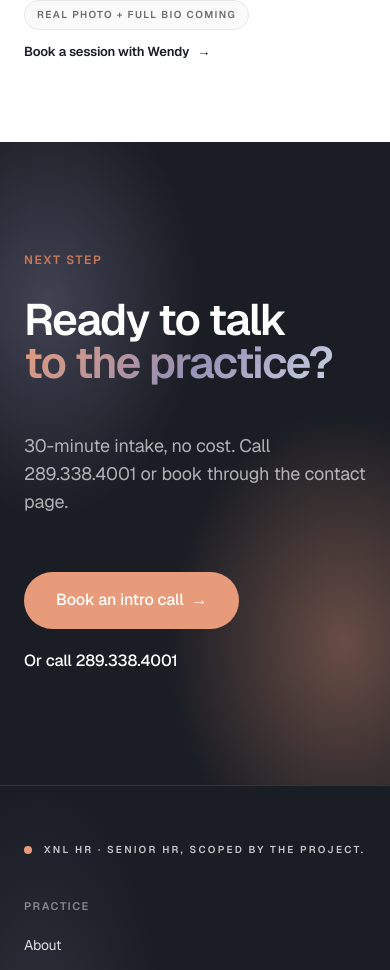
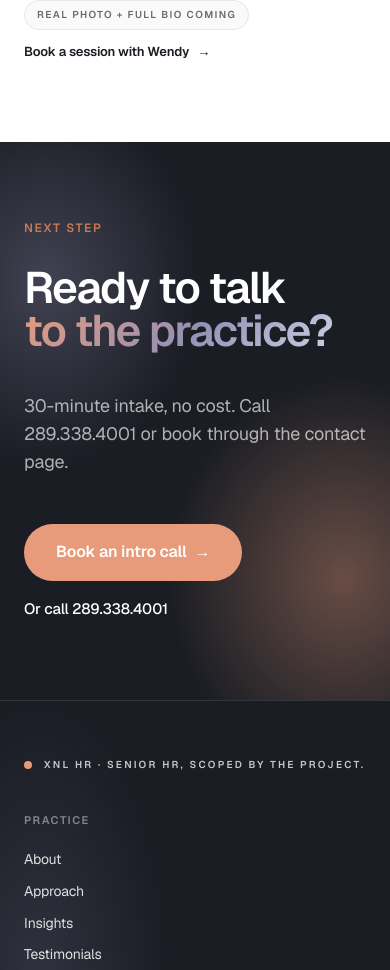
Before and after one commit to staybookt/xnl-hr-website, a Next.js app: page /about in a window 390 px wide. Shown: the part 4754-5724 px from the top of the page. Built offline with nearby package versions, Linux system fonts and the light colour scheme.

Commit message:
Wave 39.4 — kill remaining opacity:0 flash risks on shared components + tighten PageCTA padding

```diff
--- a/src/components/mediation-band.tsx
+++ b/src/components/mediation-band.tsx
@@ -6,7 +6,7 @@ import { motion } from "framer-motion";
 export function MediationBand() {
   return (
     <motion.section
-      initial={{ opacity: 0, y: 20 }}
+      initial={{ opacity: 1, y: 16 }}
       whileInView={{ opacity: 1, y: 0 }}
       viewport={{ once: true, margin: "-50px" }}
       transition={{ duration: 0.8, ease: [0.16, 1, 0.3, 1] }}
@@ -31,7 +31,7 @@ export function MediationBand() {
           <div className="md:col-span-3 md:text-right">
             <Link
               href="/services/mediation"
-              className="inline-flex items-center gap-2 rounded-full bg-[var(--color-ink)] text-white px-6 py-3 text-[14px] md:text-[15px] font-medium hover:bg-[var(--color-brand)] transition-colors"
+              className="inline-flex items-center gap-2 rounded-full bg-[var(--color-ink)] text-white px-6 py-3.5 text-[14px] md:text-[15px] font-semibold hover:bg-[var(--color-brand)] transition-colors"
             >
               Book Wendy <span aria-hidden="true">→</span>
             </Link>
--- a/src/components/page-cta.tsx
+++ b/src/components/page-cta.tsx
@@ -16,7 +16,7 @@ const SLOW_OUT = [0.16, 1, 0.3, 1] as const;
 
 export function PageCTA({ eyebrow = "Next step", headline, subhead }: Props) {
   return (
-    <section className="relative bg-[var(--color-ink)] text-white py-28 md:py-36 lg:py-44 overflow-hidden">
+    <section className="relative bg-[var(--color-ink)] text-white py-20 md:py-36 lg:py-44 overflow-hidden">
       <div
         aria-hidden="true"
         className="absolute inset-0 pointer-events-none"
@@ -27,31 +27,31 @@ export function PageCTA({ eyebrow = "Next step", headline, subhead }: Props) {
       />
       <Container size="wide" className="relative">
         <motion.div
-          initial={{ opacity: 0, y: 24 }}
+          initial={{ opacity: 1, y: 20 }}
           whileInView={{ opacity: 1, y: 0 }}
           viewport={{ once: true, margin: "-100px" }}
           transition={{ duration: 0.8, ease: SLOW_OUT }}
           className="max-w-5xl"
         >
           <p className="eyebrow-brand mb-8">{eyebrow}</p>
-          <h2 className="text-[length:var(--text-hero)] leading-[var(--text-hero--line-height)] tracking-[var(--text-hero--letter-spacing)] font-semibold text-white mb-12">
+          <h2 className="text-[length:var(--text-hero)] leading-[var(--text-hero--line-height)] tracking-[var(--text-hero--letter-spacing)] font-semibold text-white mb-10 md:mb-12">
             {headline}
           </h2>
           {subhead && (
-            <p className="text-[length:var(--text-body-xl)] leading-[1.55] text-white/65 max-w-2xl mb-14">
+            <p className="text-[length:var(--text-body-xl)] leading-[1.55] text-white/65 max-w-2xl mb-12 md:mb-14">
               {subhead}
             </p>
           )}
-          <div className="flex flex-col sm:flex-row items-start sm:items-center gap-5">
+          <div className="flex flex-col sm:flex-row items-start sm:items-center gap-4 sm:gap-5">
             <Link
               href="/contact"
-              className="inline-flex items-center gap-2 rounded-full bg-[var(--color-brand)] text-white px-8 py-4 text-[16px] font-medium hover:bg-[var(--color-brand-deep)] transition-colors"
+              className="inline-flex items-center gap-2 rounded-full bg-[var(--color-brand)] text-white px-8 py-4 text-[16px] font-semibold hover:bg-[var(--color-brand-deep)] transition-colors"
             >
               Book an intro call <span aria-hidden="true">→</span>
             </Link>
             <a
               href={`tel:${contact.phoneE164}`}
-              className="inline-flex items-center gap-2 text-[16px] font-medium text-white hover:text-[var(--color-brand)] transition-colors"
+              className="inline-flex items-center gap-2 text-[15px] md:text-[16px] font-medium text-white hover:text-[var(--color-brand)] transition-colors"
             >
               Or call {contact.phone}
             </a>
--- a/src/components/recent-thinking.tsx
+++ b/src/components/recent-thinking.tsx
@@ -11,11 +11,11 @@ export function RecentThinking() {
     <section className="py-16 md:py-20 lg:py-24 bg-[var(--color-paper)]">
       <div className="max-w-[1440px] mx-auto px-6 md:px-12 lg:px-16">
         <motion.div
-          initial={{ opacity: 0, y: 20 }}
+          initial={{ opacity: 1, y: 16 }}
           whileInView={{ opacity: 1, y: 0 }}
           viewport={{ once: true, margin: "-100px" }}
           transition={{ duration: 0.8, ease: SLOW_OUT }}
-          className="flex flex-col md:flex-row md:items-end md:justify-between gap-6 mb-14 md:mb-20"
+          className="flex flex-col md:flex-row md:items-end md:justify-between gap-6 mb-12 md:mb-20"
         >
           <div className="max-w-2xl">
             <p className="eyebrow mb-8">07 · Recent thinking</p>
@@ -35,16 +35,16 @@ export function RecentThinking() {
           {articles.map((a, i) => (
             <motion.article
               key={i}
-              initial={{ opacity: 0, y: 16 }}
+              initial={{ opacity: 1, y: 12 }}
               whileInView={{ opacity: 1, y: 0 }}
               viewport={{ once: true, margin: "-50px" }}
               transition={{ duration: 0.7, delay: i * 0.08, ease: SLOW_OUT }}
             >
               <Link
                 href={a.url}
-                className="group block h-full rounded-3xl bg-[var(--color-surface)] border border-[var(--color-rule)] p-8 md:p-9 hover:border-[var(--color-rule-strong)] hover:-translate-y-1 transition-all duration-500 flex flex-col"
+                className="group flex flex-col h-full rounded-3xl bg-[var(--color-surface)] border border-[var(--color-rule)] p-7 md:p-9 hover:border-[var(--color-rule-strong)] hover:-translate-y-1 transition-all duration-500"
               >
-                <div className="flex items-center justify-between mb-6">
+                <div className="flex flex-wrap items-center justify-between gap-2 mb-6">
                   <span className="text-[11px] uppercase tracking-[0.14em] font-semibold text-[var(--color-secondary-deep)]">
                     {a.publication}
                   </span>
@@ -57,7 +57,7 @@ export function RecentThinking() {
                     </span>
                   )}
                 </div>
-                <h3 className="text-[20px] md:text-[22px] leading-[1.25] tracking-[-0.018em] font-semibold text-[var(--color-ink)] mb-4">
+                <h3 className="text-[19px] md:text-[22px] leading-[1.25] tracking-[-0.018em] font-semibold text-[var(--color-ink)] mb-4">
                   {a.title}
                 </h3>
                 <p className="text-[14px] md:text-[15px] leading-[1.6] text-[var(--color-mute)] mb-8 flex-1">
```
